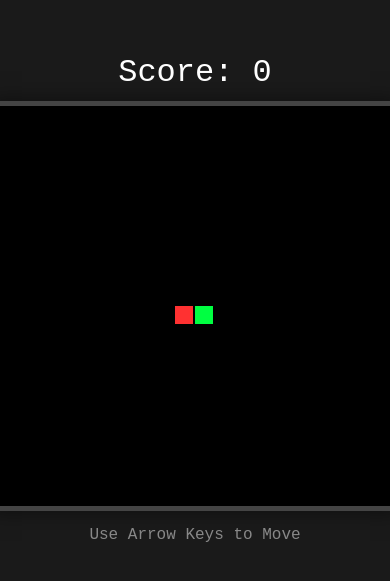
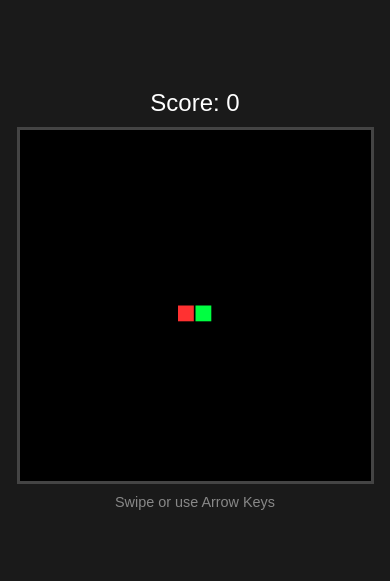
Before and after one commit to otvnvs/prj-snake-js, a plain HTML site: page index.html in a window 390 px wide. Shown: the part 123-704 px from the top of the page. Drawn offline with Linux system fonts and the light colour scheme.

Commit message:
mobile
Signed-off-by: skullquake <ockert8080@gmail.com>

```diff
--- a/index.html
+++ b/index.html
@@ -2,145 +2,122 @@
 <html lang="en">
 <head>
     <meta charset="UTF-8">
-    <meta name="viewport" content="width=device-width, initial-scale=1.0">
-    <title>Classic Snake | Portfolio Demo</title>
+    <meta name="viewport" content="width=device-width, initial-scale=1.0, maximum-scale=1.0, user-scalable=no">
+    <title>Mobile Snake | Swipe to Play</title>
     <style>
-        /* CSS: Clean, centered, and full-screen focused */
         body {
-            margin: 0;
-            padding: 0;
-            display: flex;
-            flex-direction: column;
-            align-items: center;
-            justify-content: center;
-            height: 100vh;
-            background-color: #1a1a1a;
-            color: #fff;
-            font-family: 'Courier New', Courier, monospace;
-            overflow: hidden;
+            margin: 0; padding: 0; display: flex; flex-direction: column;
+            align-items: center; justify-content: center; height: 100vh;
+            background-color: #1a1a1a; color: #fff; font-family: sans-serif;
+            overflow: hidden; touch-action: none; /* Prevents screen scrolling while playing */
         }
-
         canvas {
-            border: 5px solid #444;
-            box-shadow: 0 0 20px rgba(0,0,0,0.5);
-            background-color: #000;
+            border: 3px solid #444; background-color: #000;
+            max-width: 90vw; max-height: 70vh; /* Responsive sizing */
         }
-
-        .score-board {
-            font-size: 2rem;
-            margin-bottom: 10px;
-        }
-
-        .instructions {
-            margin-top: 15px;
-            color: #888;
-        }
+        .score-board { font-size: 1.5rem; margin-bottom: 10px; }
+        .hint { margin-top: 10px; color: #888; font-size: 0.9rem; }
     </style>
 </head>
 <body>
 
     <div class="score-board">Score: <span id="score">0</span></div>
     <canvas id="snakeGame"></canvas>
-    <div class="instructions">Use Arrow Keys to Move</div>
+    <div class="hint">Swipe or use Arrow Keys</div>
 
     <script>
-        /* JS: The Game Logic */
         const canvas = document.getElementById("snakeGame");
         const ctx = canvas.getContext("2d");
         const scoreElement = document.getElementById("score");
 
-        // Dynamic sizing for responsiveness
         const gridSize = 20;
         const tileCount = 20;
-        canvas.width = canvas.height = gridSize * tileCount;
+        canvas.width = canvas.height = 400; // Fixed internal resolution
 
-        let score = 0;
-        let dx = 0;
-        let dy = 0;
-        let snake = [{x: 10, y: 10}];
-        let food = {x: 5, y: 5};
+        let score = 0, dx = 0, dy = 0;
+        let snake = [{x: 10, y: 10}], food = {x: 5, y: 5};
 
         function main() {
             if (didGameEnd()) {
                 alert("Game Over! Score: " + score);
                 resetGame();
             }
-
-            setTimeout(function onTick() {
+            setTimeout(() => {
                 clearCanvas();
                 drawFood();
                 advanceSnake();
                 drawSnake();
                 main();
-            }, 100); // Game Speed
+            }, 100);
         }
 
-        function clearCanvas() {
-            ctx.fillStyle = "black";
-            ctx.fillRect(0, 0, canvas.width, canvas.height);
+        // --- GESTURE DETECTION LOGIC ---
+        let touchStartX = 0;
+        let touchStartY = 0;
+
+        document.addEventListener('touchstart', e => {
+            touchStartX = e.changedTouches[0].screenX;
+            touchStartY = e.changedTouches[0].screenY;
+        }, false);
+
+        document.addEventListener('touchend', e => {
+            const touchEndX = e.changedTouches[0].screenX;
+            const touchEndY = e.changedTouches[0].screenY;
+            handleSwipe(touchStartX, touchStartY, touchEndX, touchEndY);
+        }, false);
+
+        function handleSwipe(startX, startY, endX, endY) {
+            const diffX = endX - startX;
+            const diffY = endY - startY;
+
+            // Determine if swipe was more horizontal or vertical
+            if (Math.abs(diffX) > Math.abs(diffY)) {
+                if (Math.abs(diffX) > 30) { // Threshold to avoid accidental taps
+                    if (diffX > 0 && dx !== -1) { dx = 1; dy = 0; } // Right
+                    else if (diffX < 0 && dx !== 1) { dx = -1; dy = 0; } // Left
+                }
+            } else {
+                if (Math.abs(diffY) > 30) {
+                    if (diffY > 0 && dy !== -1) { dx = 0; dy = 1; } // Down
+                    else if (diffY < 0 && dy !== 1) { dx = 0; dy = -1; } // Up
+                }
+            }
         }
 
+        // --- CORE GAME FUNCTIONS ---
+        function clearCanvas() { ctx.fillStyle = "black"; ctx.fillRect(0, 0, canvas.width, canvas.height); }
         function drawSnake() {
-            ctx.fillStyle = "#00FF41"; // Classic Matrix Green
-            snake.forEach(part => {
-                ctx.fillRect(part.x * gridSize, part.y * gridSize, gridSize - 2, gridSize - 2);
-            });
+            ctx.fillStyle = "#00FF41";
+            snake.forEach(part => ctx.fillRect(part.x * gridSize, part.y * gridSize, gridSize - 2, gridSize - 2));
         }
-
         function advanceSnake() {
             const head = {x: snake[0].x + dx, y: snake[0].y + dy};
             snake.unshift(head);
-
             if (head.x === food.x && head.y === food.y) {
-                score += 10;
-                scoreElement.innerHTML = score;
-                createFood();
-            } else {
-                snake.pop();
-            }
+                score += 10; scoreElement.innerHTML = score; createFood();
+            } else { snake.pop(); }
         }
-
         function didGameEnd() {
-            if (dx === 0 && dy === 0) return false; // Don't end if not moving
-
-            const hitLeftWall = snake[0].x < 0;
-            const hitRightWall = snake[0].x > tileCount - 1;
-            const hitToptWall = snake[0].y < 0;
-            const hitBottomWall = snake[0].y > tileCount - 1;
-
-            let hitSelf = false;
-            for (let i = 4; i < snake.length; i++) {
-                if (snake[i].x === snake[0].x && snake[i].y === snake[0].y) hitSelf = true;
-            }
-
-            return hitLeftWall || hitRightWall || hitToptWall || hitBottomWall || hitSelf;
+            if (dx === 0 && dy === 0) return false;
+            const head = snake[0];
+            const hitWall = head.x < 0 || head.x >= tileCount || head.y < 0 || head.y >= tileCount;
+            const hitSelf = snake.slice(1).some(part => part.x === head.x && part.y === head.y);
+            return hitWall || hitSelf;
         }
-
         function createFood() {
-            food.x = Math.floor(Math.random() * tileCount);
-            food.y = Math.floor(Math.random() * tileCount);
+            food = { x: Math.floor(Math.random() * tileCount), y: Math.floor(Math.random() * tileCount) };
         }
-
         function drawFood() {
             ctx.fillStyle = "#FF3131";
             ctx.fillRect(food.x * gridSize, food.y * gridSize, gridSize - 2, gridSize - 2);
         }
+        function resetGame() { score = 0; scoreElement.innerHTML = score; snake = [{x: 10, y: 10}]; dx = 0; dy = 0; createFood(); }
 
-        function resetGame() {
-            score = 0;
-            scoreElement.innerHTML = score;
-            snake = [{x: 10, y: 10}];
-            dx = 0;
-            dy = 0;
-            createFood();
-        }
-
-        document.addEventListener("keydown", (e) => {
-            const key = e.key;
-            if (key === "ArrowUp" && dy !== 1) { dx = 0; dy = -1; }
-            if (key === "ArrowDown" && dy !== -1) { dx = 0; dy = 1; }
-            if (key === "ArrowLeft" && dx !== 1) { dx = -1; dy = 0; }
-            if (key === "ArrowRight" && dx !== -1) { dx = 1; dy = 0; }
+        document.addEventListener("keydown", e => {
+            if (e.key === "ArrowUp" && dy !== 1) { dx = 0; dy = -1; }
+            if (e.key === "ArrowDown" && dy !== -1) { dx = 0; dy = 1; }
+            if (e.key === "ArrowLeft" && dx !== 1) { dx = -1; dy = 0; }
+            if (e.key === "ArrowRight" && dx !== -1) { dx = 1; dy = 0; }
         });
 
         createFood();
```
